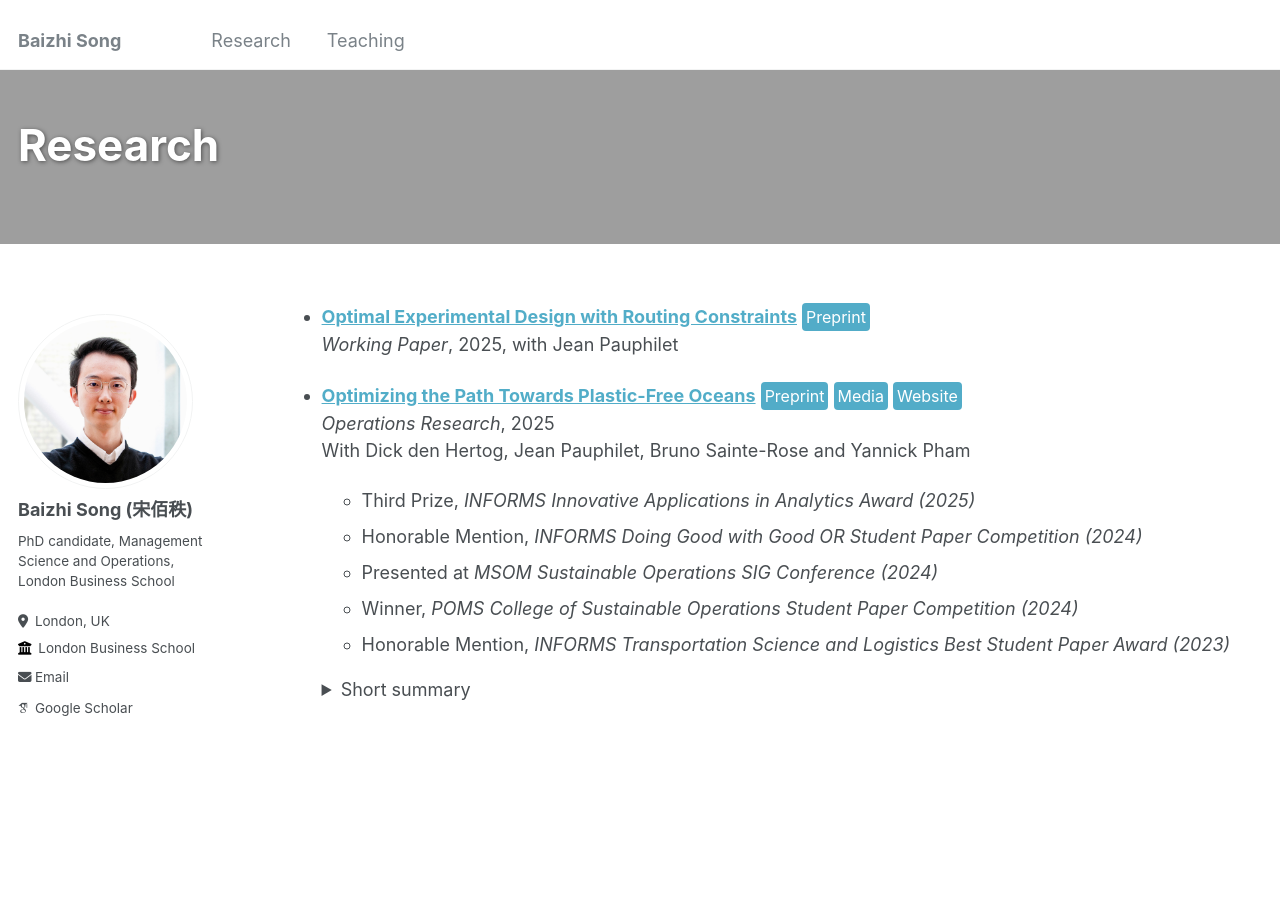
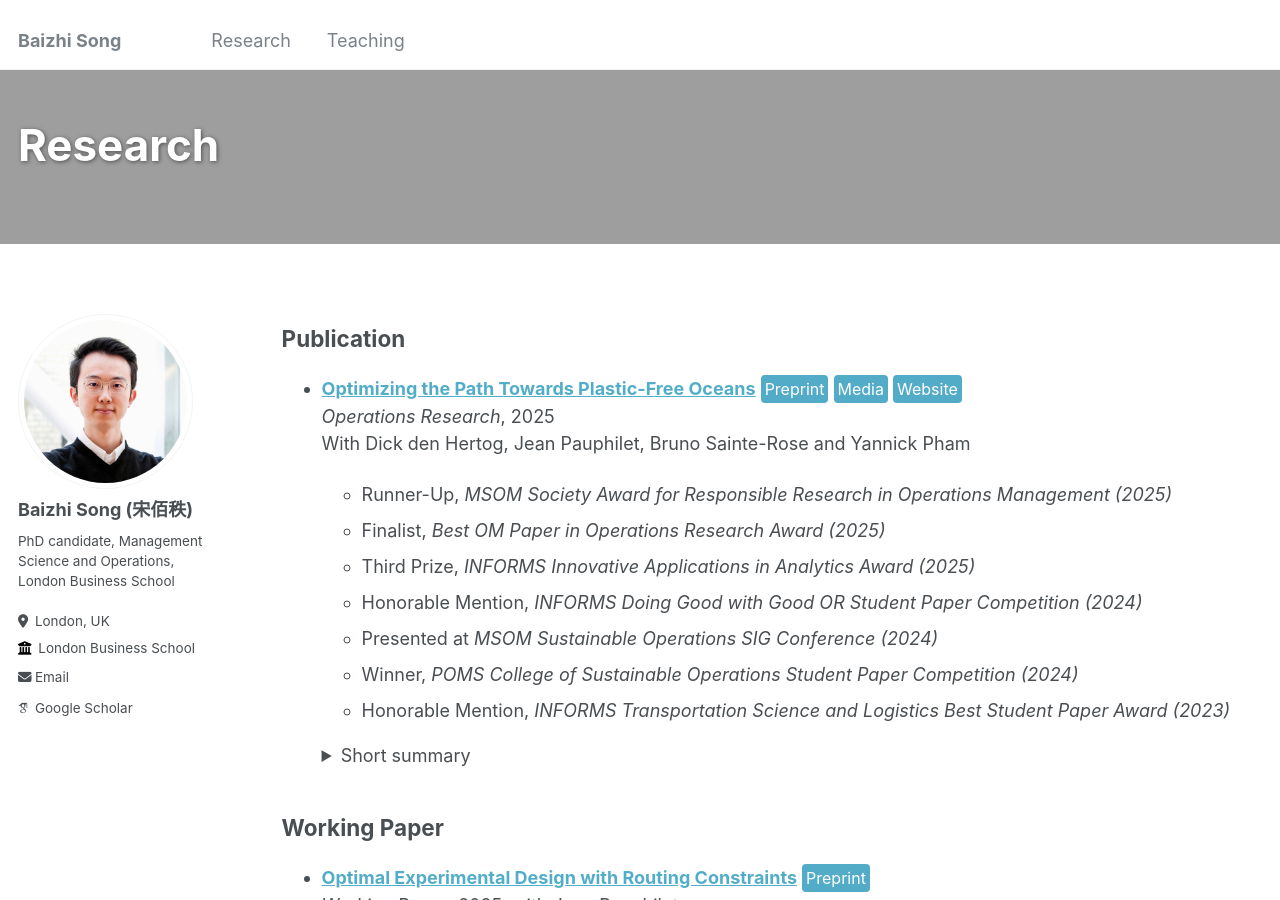
Before and after one commit to Baizhi-Song/baizhi-song.github.io, a Jekyll site: the page built from _pages/research.md, in a window 1280 px wide and 900 px high. Built offline with Jekyll 4.4.1, drawn with Linux system fonts in a browser that asks for light colours; some web fonts are replaced; some of the changed text lies outside the part shown.

Commit message:
Update research.md

```diff
--- a/_pages/research.md
+++ b/_pages/research.md
@@ -8,11 +8,7 @@ author_profile: true
 header:
     overlay_image: /01_TOC/TOC_system03.jpg
 ---
-<!-- ## Publications -->
-
-<a name="optimal-experimental-design-with-routing-constraints"></a>
-- **[Optimal Experimental Design with Routing Constraints](https://optimization-online.org/2025/03/optimal-experimental-design-with-routing-constraints/)**  <a href="https://optimization-online.org/2025/03/optimal-experimental-design-with-routing-constraints/" style="display: inline-block; padding: 2px 4px; font-size: 16px; color: white; background-color: #52acc8; text-align: center; text-decoration: none; border-radius: 4px;">Preprint</a>
-*Working Paper*, 2025, with Jean Pauphilet
+## Publication
 
 <a name="optimizing-the-path-towards-plastic-free-oceans"></a>
 - **[Optimizing the Path Towards Plastic-Free Oceans](https://pubsonline.informs.org/doi/full/10.1287/opre.2023.0515)**  <a href="https://optimization-online.org/2023/10/optimizing-the-path-towards-plastic-free-oceans/" style="display: inline-block; padding: 2px 4px; font-size: 16px; color: white; background-color: #52acc8; text-align: center; text-decoration: none; border-radius: 4px;">Preprint</a>  <a href="https://www.london.edu/think/winning-the-race-for-cleaner-oceans-with-analytics" style="display: inline-block; padding: 2px 4px; font-size: 16px; color: white; background-color: #52acc8; text-align: center; text-decoration: none; border-radius: 4px;">Media</a>  <a href="{{ site.baseurl }}/research/ocean_cleanup.html" style="display: inline-block; padding: 2px 4px; font-size: 16px; color: white; background-color: #52acc8; text-align: center; text-decoration: none; border-radius: 4px;">Website</a>
@@ -20,6 +16,8 @@ header:
   With Dick den Hertog, Jean Pauphilet, Bruno Sainte-Rose and Yannick Pham
 
   <!-- [(The Ocean Cleanup)](https://theoceancleanup.com/) -->
+  - Runner-Up, *MSOM Society Award for Responsible Research in Operations Management (2025)*
+  - Finalist, *Best OM Paper in Operations Research Award (2025)*
   - Third Prize, *INFORMS Innovative Applications in Analytics Award (2025)*
   - Honorable Mention, *INFORMS Doing Good with Good OR Student Paper Competition (2024)*
   - Presented at *MSOM Sustainable Operations SIG Conference (2024)*
@@ -51,6 +49,22 @@ header:
     </div>
   </details>
 
+
+## Working Paper
+
+<a name="optimal-experimental-design-with-routing-constraints"></a>
+- **[Optimal Experimental Design with Routing Constraints](https://optimization-online.org/2025/03/optimal-experimental-design-with-routing-constraints/)**  <a href="https://optimization-online.org/2025/03/optimal-experimental-design-with-routing-constraints/" style="display: inline-block; padding: 2px 4px; font-size: 16px; color: white; background-color: #52acc8; text-align: center; text-decoration: none; border-radius: 4px;">Preprint</a>
+*Working Paper*, 2025, with Jean Pauphilet
+
+## Works in Progress
+
+- **Moving Fast and Slow: Speed Optimization for Ocean Cleanup Operations**, with Jean Pauphilet
+
+- **Calculating a Diverse Set of Near-Optimal Solutions: Why and How?**, with Dick den Hertog, Jean Pauphilet, and Justin Starreveld
+
+- **Designing Wildfire-Aware Powerlines via Stochastic Bottleneck Problem**, with Jean Pauphilet
+
+
 <!-- {% if site.author.googlescholar %}
   <div class="wordwrap">You can also find my articles on <a href="{{site.author.googlescholar}}">my Google Scholar profile</a>.</div>
 {% endif %}
```
